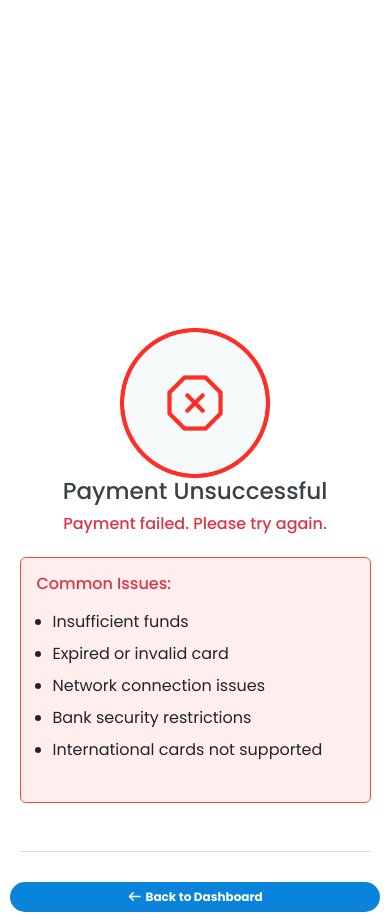
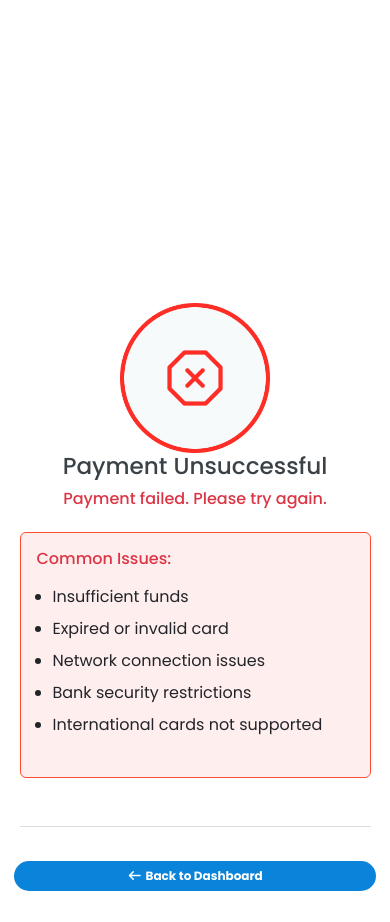
Before and after one commit to developer-tvc/Cable-Operator-Platform, a Django app: page /dashboard/payments/failed/ in a window 390 px wide. Run offline with Django 3.2, Linux system fonts and the light colour scheme; some libraries are stand-ins or nearby versions.

Commit message:
Mobile view

```diff
--- a/static/css/main.css
+++ b/static/css/main.css
@@ -520,15 +520,13 @@ table.dataTable > tbody > tr > th, table.dataTable > tbody > tr > td {
   }
 
   .footer-button {
-    position: fixed;
+    position: relative;
     bottom: 0;
     left: 0;
     width: 100%;
     padding: 10px;
-    z-index: 999;
   }
 }
-
 
 @media (max-width: 767px) {
   .login-banner-section {
```
Also changed, not shown: apps/dashboard/views.py (+0 -168 lines).
